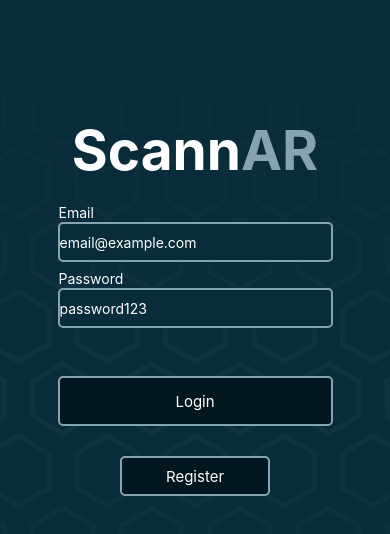
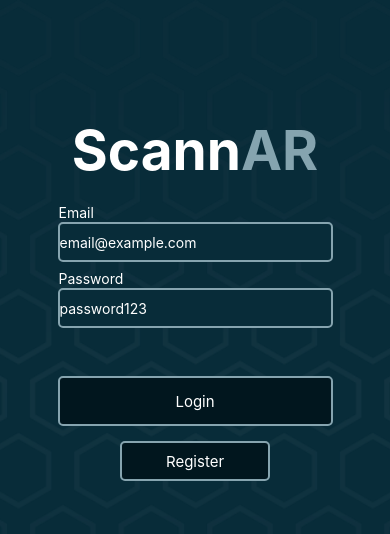
Before and after one commit to Assert-Reconceptualization/ScannAr, a React Native app in the folder client/: screen / in a window 390 px wide. Shown: the top 534 px of the page. Built offline with nearby package versions, Linux system fonts and the light colour scheme; what react-viro would draw is missing.

Commit message:
completed styling of login/ register

```diff
--- a/client/screens/Login.js
+++ b/client/screens/Login.js
@@ -254,7 +254,7 @@ const styles = StyleSheet.create({
     alignSelf: 'center',
     minHeight: 40,
     width: 150,
-    marginTop: 30,
+    marginTop: 15,
     borderRadius: 5,
     backgroundColor: '#01161E',
     borderColor: '#86A4AF',
--- a/client/screens/Register.js
+++ b/client/screens/Register.js
@@ -152,7 +152,7 @@ const styles = StyleSheet.create({
     backgroundColor: '#01161D',
     borderColor: '#86A4AF',
     borderWidth: 2,
-    marginTop: 10,
+    marginTop: 15,
     width: 150,
   },
 });
```
